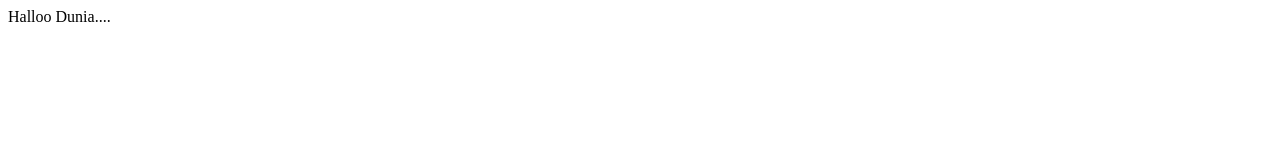
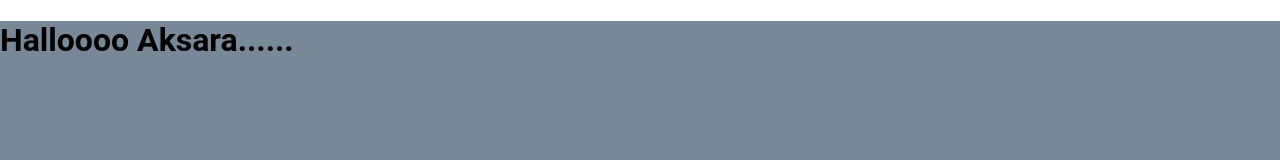
Before and after one commit to Saifullah-98/PortoFolio_Aksara, a plain HTML site: page index.html in a window 1280 px wide. Drawn offline with Linux system fonts and the light colour scheme.

Commit message:
memodifikasi file html dan menambahkan file style.css

```diff
--- a/index.html
+++ b/index.html
@@ -3,9 +3,12 @@
 <head>
     <meta charset="UTF-8">
     <meta name="viewport" content="width=device-width, initial-scale=1.0">
-    <title>PortoFoloio</title>
+    <link rel="stylesheet" href="style.css" />
+    <title>PortoFoloio Aksara</title>
 </head>
 <body>
-    Halloo Dunia....
+    <div class="FContainer">
+        <h1>Halloooo Aksara......</h1>
+    </div>
 </body>
 </html>
--- /dev/null
+++ b/style.css
@@ -0,0 +1,11 @@
+body {
+    margin: 0;
+    padding: 0;
+    font-family: "roboto", sans-serif;
+}
+
+.FContainer {
+    width: 100%;
+    height: 100vh;
+    background-color: lightslategrey;
+}
```
